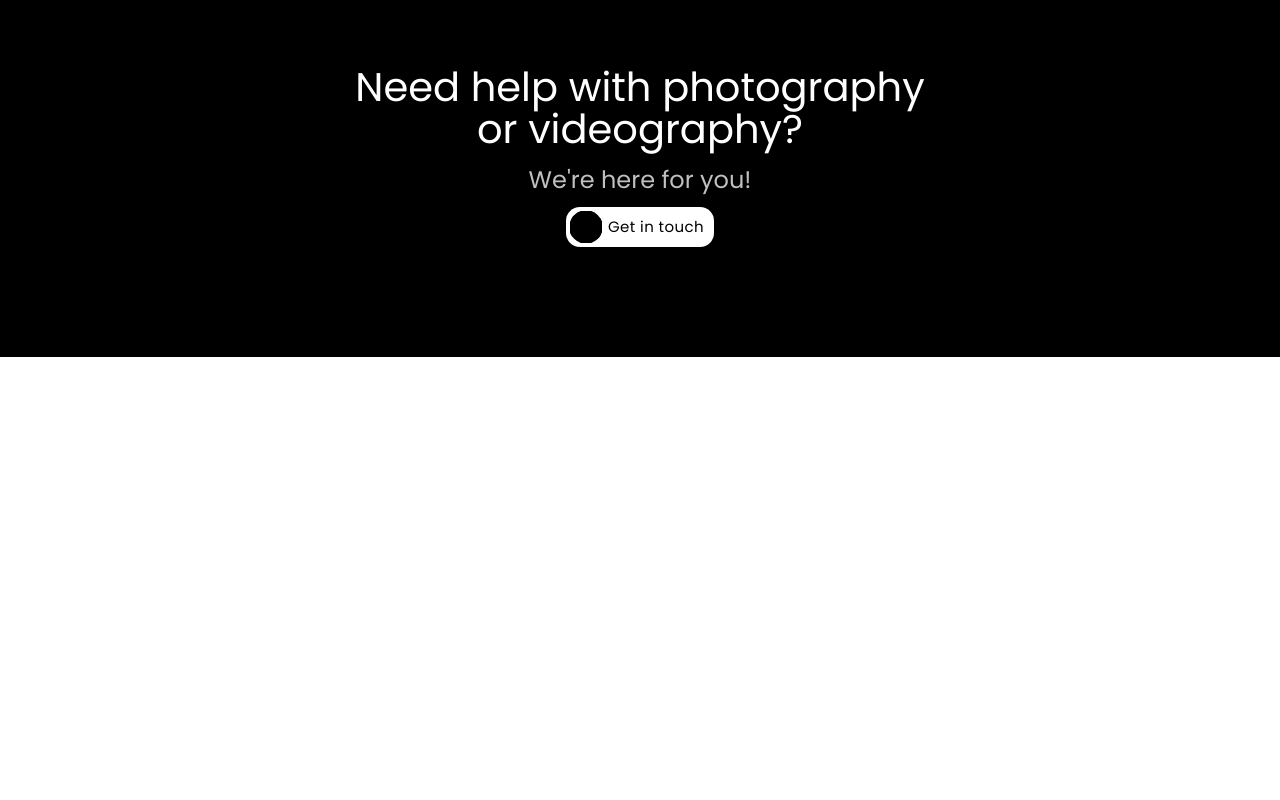
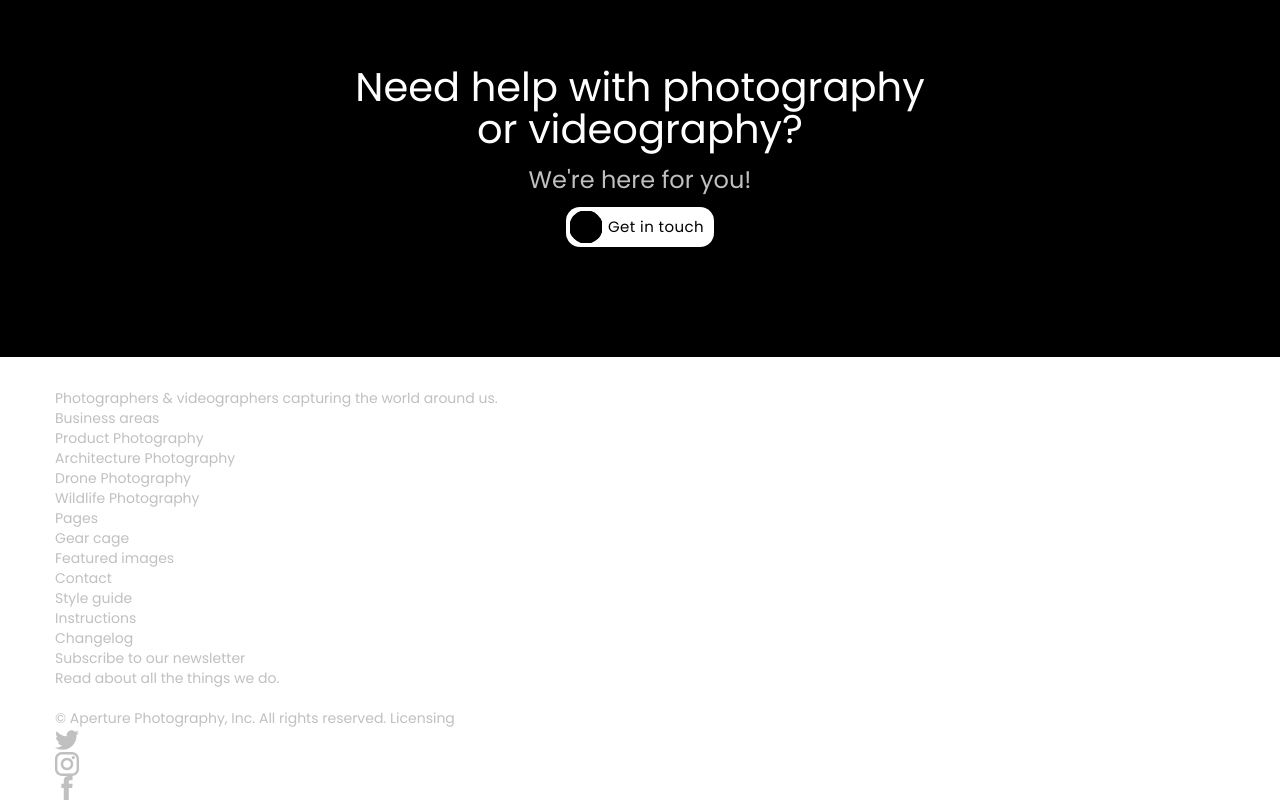
Before and after one commit to Daniil-gavrilooov/aperture, a plain HTML site: page app/index.html in a window 1280 px wide. Shown: the part 5808-6608 px from the top of the page. Before the commit the page ends 6165 px from the top, so only its background shows below. Drawn offline with Linux system fonts and the light colour scheme.

Commit message:
add html section (footer)

```diff
--- a/app/index.html
+++ b/app/index.html
@@ -351,7 +351,8 @@
                 </h6>
 
                 <p class="design__text">
-                    Nulla rhoncus feugiat eros quis consectetur. Morbi neque ex, condimentum dapibus congue et, vulputate ut ligula.
+                    Nulla rhoncus feugiat eros quis consectetur. Morbi neque ex, condimentum dapibus congue et,
+                    vulputate ut ligula.
                 </p>
             </div>
 
@@ -395,6 +396,120 @@
 
     </main>
 
+    <footer class="footer">
+        <div class="container">
+            <div class="footer__inner">
+                <div class="footer__item">
+                    <div class="logo">
+                        <a class="logo__link" href="">
+                            <img class="logo__icon" src="images/logo.svg" alt="logo">
+                        </a>
+                    </div>
+
+                    <p class="footer__text">
+                        Photographers & videographers capturing the world around us.
+                    </p>
+                </div>
+
+                <div class="footer__menu">
+                    <nav class="footer__menu">
+                        <ul class="footer__menu-list">
+                            <li class="footer__menu-title">
+                                Business areas
+                            </li>
+
+                            <li class="footer__menu-item">
+                                <a class="footer__menu-link" href="">Product Photography</a>
+                            </li>
+                            <li class="footer__menu-item">
+                                <a class="footer__menu-link" href="">Architecture Photography</a>
+                            </li>
+                            <li class="footer__menu-item">
+                                <a class="footer__menu-link" href="">Drone Photography</a>
+                            </li>
+                            <li class="footer__menu-item">
+                                <a class="footer__menu-link" href="">Wildlife Photography</a>
+                            </li>
+                        </ul>
+                    </nav>
+                    <nav class="footer__menu">
+                        <ul class="footer__menu-list">
+                            <li class="footer__menu-title">
+                                Pages
+                            </li>
+
+                            <li class="footer__menu-item">
+                                <a class="footer__menu-link" href="">Gear cage</a>
+                            </li>
+                            <li class="footer__menu-item">
+                                <a class="footer__menu-link" href="">Featured images</a>
+                            </li>
+                            <li class="footer__menu-item">
+                                <a class="footer__menu-link" href="">Contact</a>
+                            </li>
+                            <li class="footer__menu-item">
+                                <a class="footer__menu-link" href="">Style guide</a>
+                            </li>
+                            <li class="footer__menu-item">
+                                <a class="footer__menu-link" href="">Instructions</a>
+                            </li>
+                            <li class="footer__menu-item">
+                                <a class="footer__menu-link" href="">Changelog</a>
+                            </li>
+                        </ul>
+                    </nav>
+                </div>
+
+
+            </div>
+
+            <div class="footer__inner">
+                <div class="footer__item">
+                    <h6 class="footer__title">
+                        Subscribe to our newsletter
+                    </h6>
+
+                    <p class="footer__text">
+                        Read about all the things we do.
+                    </p>
+                </div>
+
+                <form class="footer__form" action="">
+                    <input class="footer__form-input" type="text" required>
+                    <button class="footer__form-btn"></button>
+                </form>
+            </div>
+
+            <div class="footer__inner">
+                <div class="footer__copyright">
+                    <p>
+                        © Aperture Photography, Inc. All rights reserved.
+                        Licensing
+                    </p>
+                </div>
+
+                <ul class="footer__social">
+                    <li class="footer__social-item">
+                        <a class="footer_social-link" href="">
+                            <img class="footer__social-icon" src="images/twitter.svg" alt="twitter">
+                        </a>
+                    </li>
+                    <li class="footer__social-item">
+                        <a class="footer_social-link" href="">
+                            <img class="footer__social-icon" src="images/inst.svg" alt="inst">
+                        </a>
+                    </li>
+                    <li class="footer__social-item">
+                        <a class="footer_social-link" href="">
+                            <img class="footer__social-icon" src="images/meta.svg" alt="meta">
+                        </a>
+                    </li>
+                </ul>
+            </div>
+
+        </div>
+    </footer>
+
 
     <script src="js/main.min.js"></script>
 </body>
```
Also changed, not shown: app/images/inst.svg (added), app/images/meta.svg (added), app/images/twitter.svg (added).
